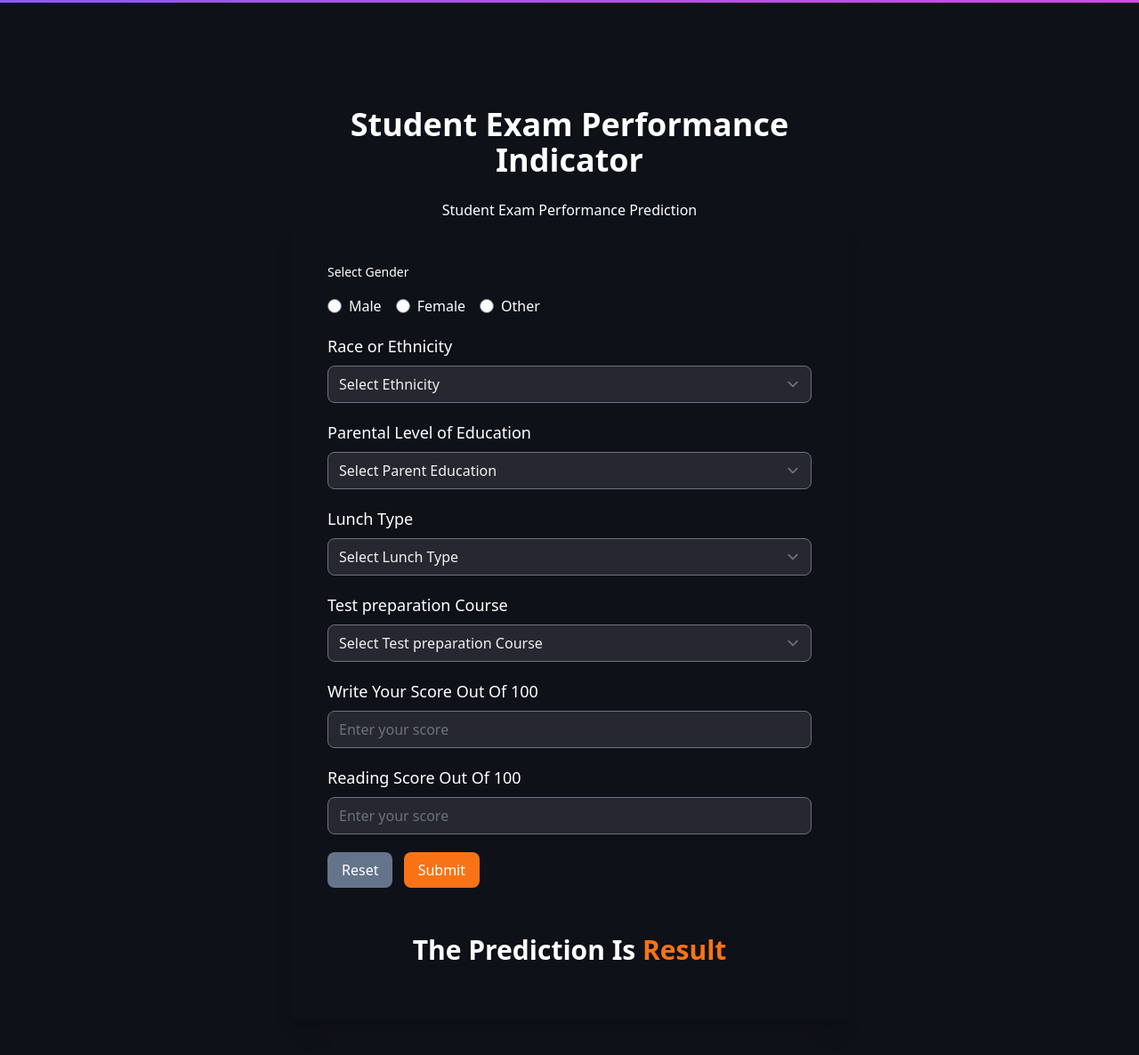
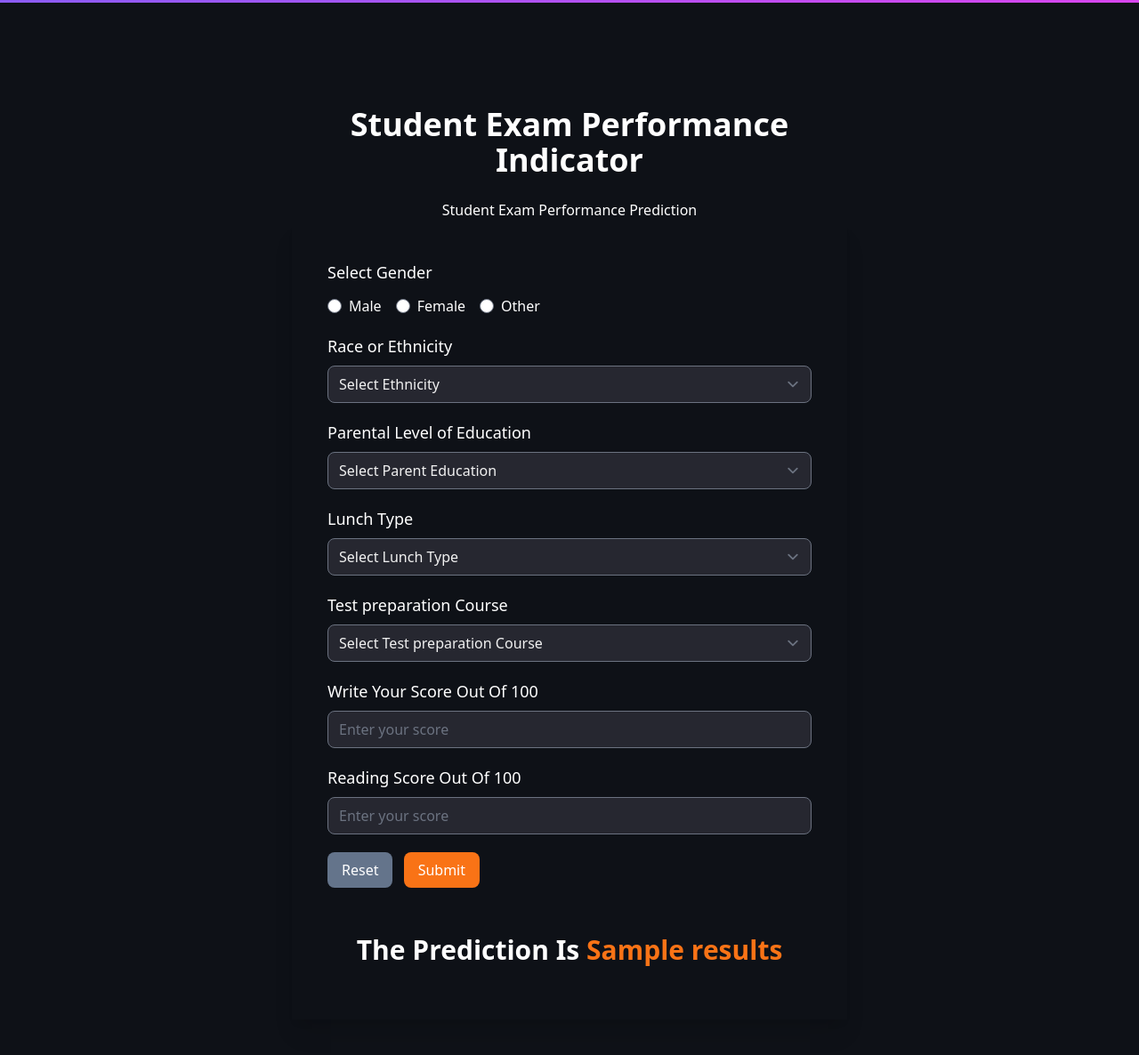
Before and after one commit to hitanshramtani/project2, a Flask app: template templates/home.html in a window 1280 px wide. Shown: the whole page at 89% size. Run offline with Flask 3, Linux system fonts and the light colour scheme; the template is opened without the code that fills it: most values are stand-ins (such as "Sample title", 1, 10 or a date in 2020); style sheets or scripts are compiled from the project's sources.

Commit message:
ALL SET READY

```diff
--- a/app.py
+++ b/app.py
@@ -23,7 +23,7 @@ def predict_datapoint():
             gender=request.form.get('gender'),
             race_ethnicity=request.form.get('ethnicity'),
             parental_level_of_education=request.form.get('parental_level_of_education'),
-            lunch=request.form.get('lunch'),
+            lunch=request.form.get('lunch_type'),
             test_preparation_course=request.form.get('test_preparation_course'),
             reading_score=float(request.form.get('writing_score')),
             writing_score=float(request.form.get('reading_score'))
--- a/src/pipeline/predict_pipeline.py
+++ b/src/pipeline/predict_pipeline.py
@@ -13,6 +13,7 @@ class PredictPipeline:
         try:
             model_path=os.path.join("artifacts","model.pkl")
             preprocessor_path=os.path.join('artifacts','proprocessor.pkl')
+            print(features)
             print("Before Loading")
             model=load_object(file_path=model_path)
             preprocessor=load_object(file_path=preprocessor_path)
--- a/templates/home.html
+++ b/templates/home.html
@@ -5,11 +5,11 @@
     <meta charset="UTF-8">
     <meta name="viewport" content="width=device-width, initial-scale=1.0">
     <title>Document</title>
-    <link href="./output.css" rel="stylesheet">
-    <link rel="stylesheet" href="input.css">
+    <link rel="stylesheet" href="/static/output.css">
+
+
 
 </head>
-
 <body>
 
     <div class="w-full h-[3px] bg-gradient-to-r from-violet-500  to-fuchsia-500  fixed top-0">
@@ -25,7 +25,7 @@
 
                 <div class="p-10 shadow-xl ">
 
-                    <form action="" class=" grid  ">
+                    <form action="{{ url_for('predict_datapoint')}}" class=" grid  "method="post">
 
 
                     <div class="flex flex-col space-y-4">
@@ -125,7 +125,7 @@
                     </form>
 
 
-                    <h1 class="text-3xl  text-white text-center p-5 mt-8 font-bold"> The Prediction Is <span class="text-orange-500">Result</span></h1>
+                    <h1 class="text-3xl  text-white text-center p-5 mt-8 font-bold"> The Prediction Is <span class="text-orange-500">{{results}}</span></h1>
                 </div>
             </div>
         </div>
--- a/templates/index.html
+++ b/templates/index.html
@@ -7,7 +7,7 @@
 </head>
 <body>
   <h1 class="text-3xl bg-red-300 font-bold underline">
-    Hello world!
+    in url update with /predictdata
   </h1>
 </body>
 </html>
```
Also changed, not shown: static/output.css (renamed from templates/output.css).
